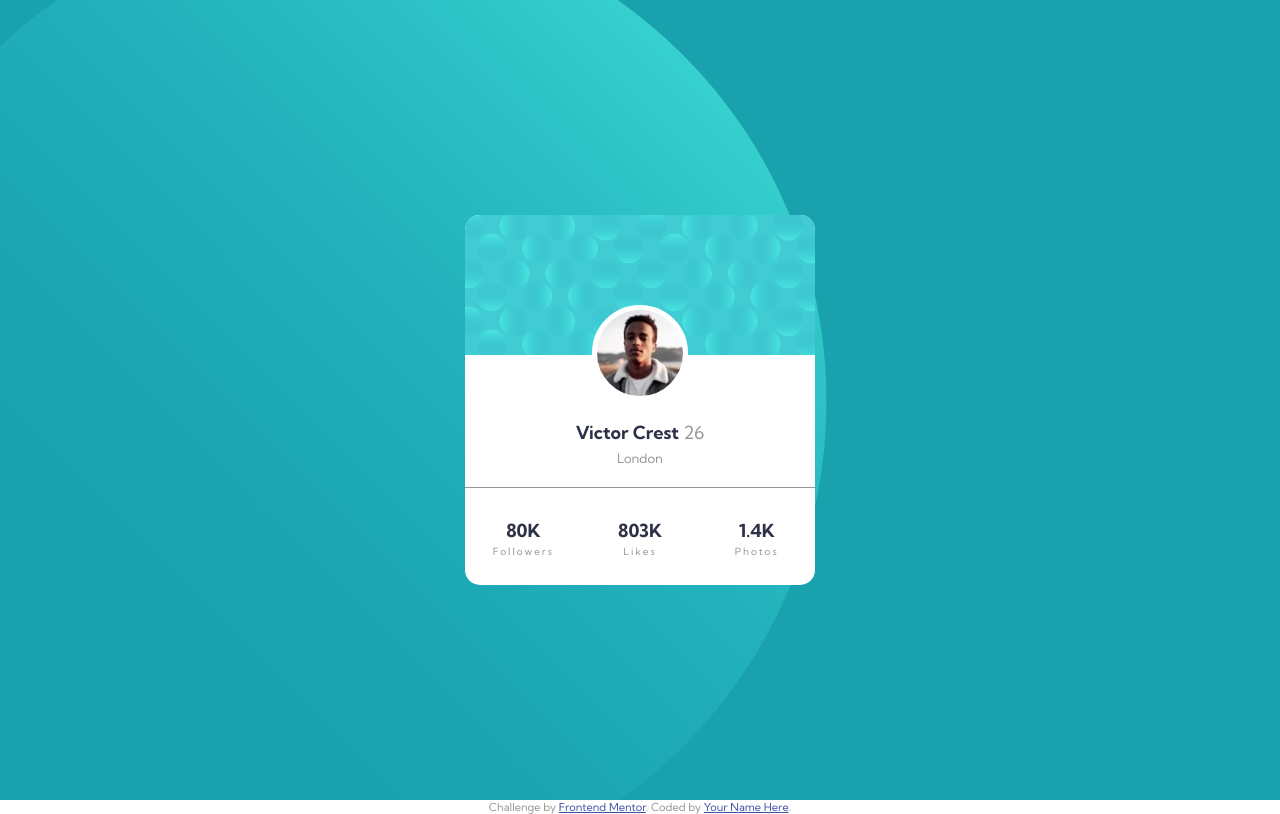
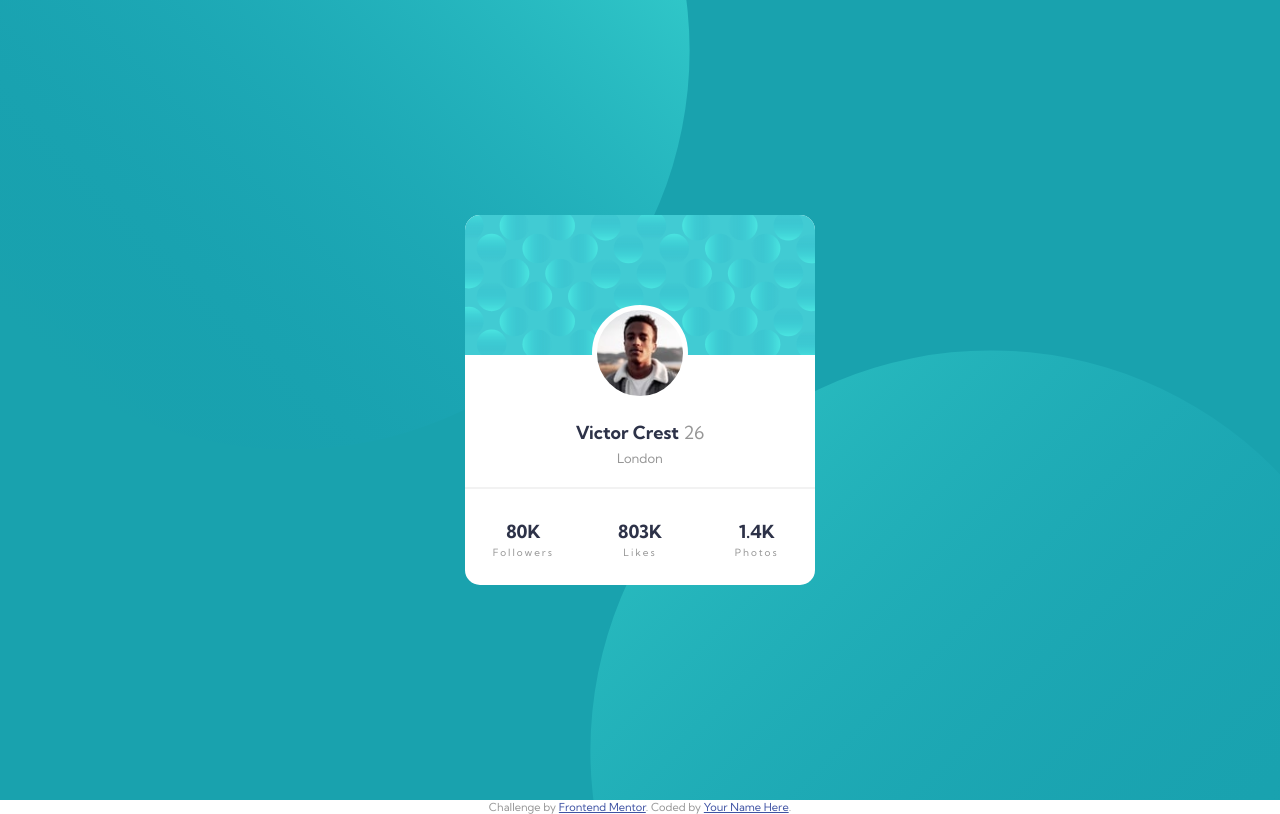
Before and after one commit to gnegri42/FMC_ProfileCard, a plain HTML site: page app/index.html in a window 1280 px wide. Drawn offline with Linux system fonts and the light colour scheme.

Commit message:
Added Background spheres with right positionning

```diff
--- a/app/scss/_card.scss
+++ b/app/scss/_card.scss
@@ -2,9 +2,12 @@
     height: 100vh;
     background-color: $darkCyan;
     background-image:
-        url(../images/bg-pattern-top.svg);
-    background-position: top 50% left -50%;
-    background-repeat: no-repeat;
+        url(../images/bg-pattern-top.svg),
+        url(../images/bg-pattern-bottom.svg);
+        background-position: top calc(50% - 350px) left calc(50% - 350px),
+                                top calc(50% + 350px) left calc(50% + 350px);
+        background-size: contain;
+        background-repeat: no-repeat;
 }
 
 .card {
@@ -50,7 +53,7 @@
     }
 
     &__stats {
-        border-top: 1px solid $darkGray;
+        border-top: 2px solid hsl(0%, 0%, 95%);
         display: grid;
         grid-template-columns: repeat(3, 1fr);
         grid-auto-rows: minmax(100px, auto);
```
Also changed, not shown: app/scss/style.css, 1 other file.
